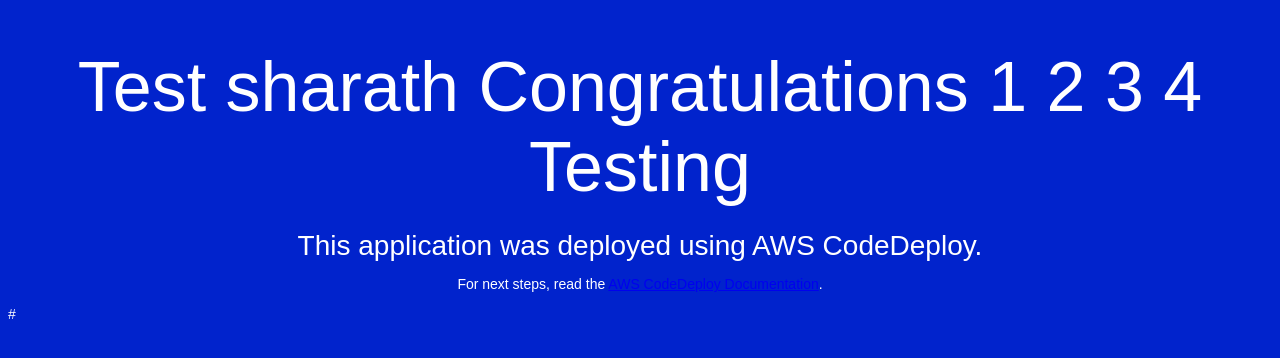
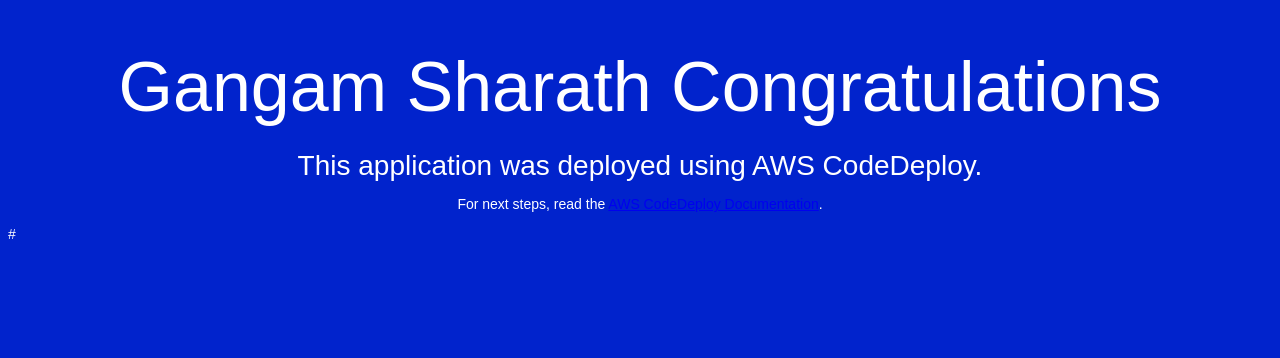
Before and after one commit to gangamsharath/testcodedeploy, a plain HTML site: page index.html in a window 1280 px wide. Drawn offline with Linux system fonts and the light colour scheme.

Commit message:
sadf
asdf

```diff
--- a/index.html
+++ b/index.html
@@ -2,7 +2,7 @@
 <html>
 <head>
   <meta charset="utf-8">
-  <title>Sharath Sample Deployment</title>
+  <title>Gangam Sharath Sample Deployment</title>
   <style>
     body {
       color: #ffffff;
@@ -26,7 +26,7 @@
 </head>
 <body>
   <div align="center">
-    <h1>Test sharath Congratulations 1 2 3 4 Testing</h1>
+    <h1>Gangam Sharath Congratulations</h1>
     <h2>This application was deployed using AWS CodeDeploy.</h2>
     <p>For next steps, read the <a href="http://aws.amazon.com/documentation/codedeploy">AWS CodeDeploy Documentation</a>.</p>
   </div>
```
